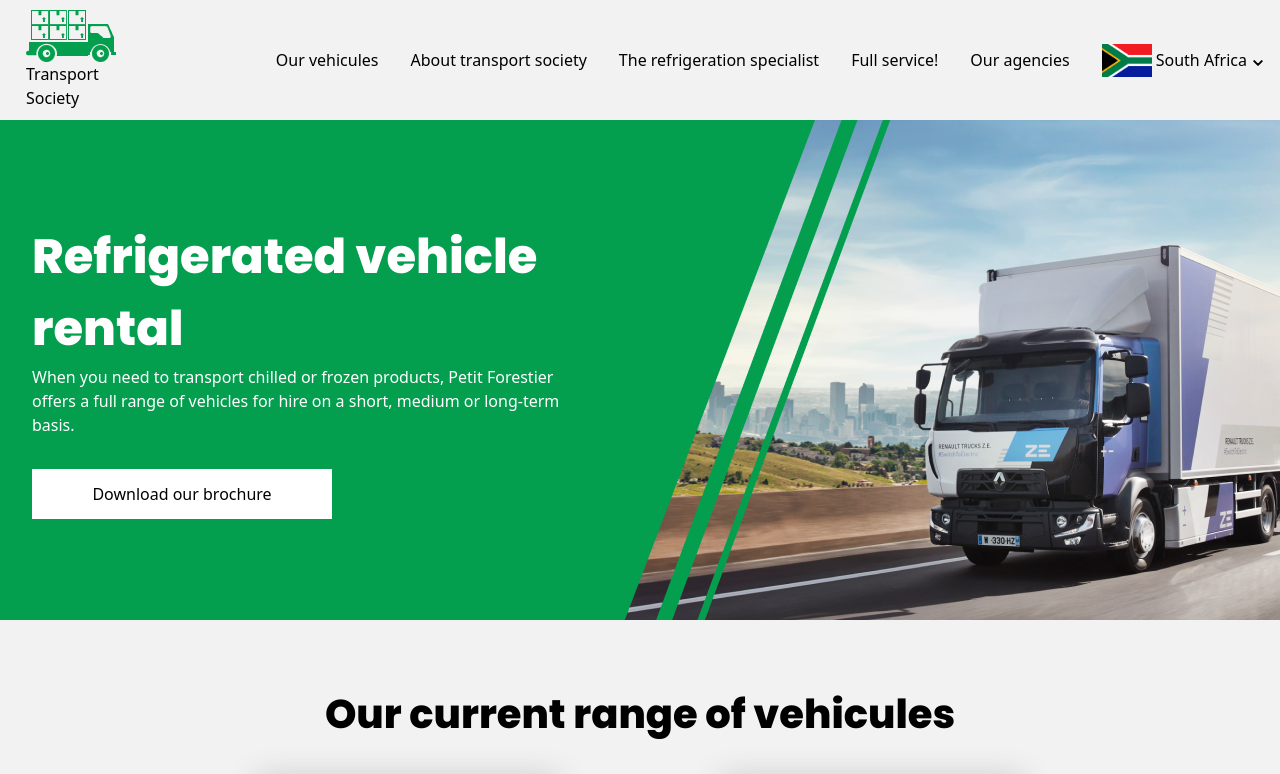
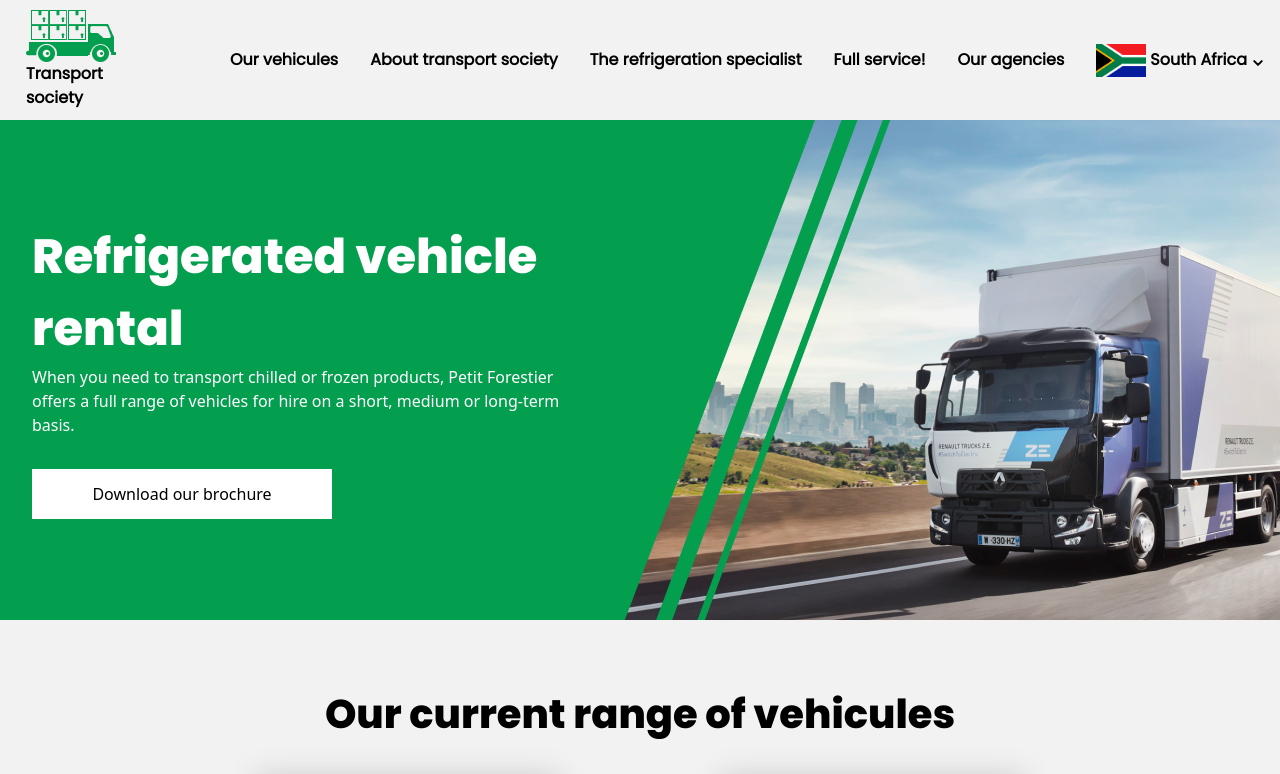
Before and after one commit to A-Rama7/maquette_transport_society, a React (Create React App) app in the folder front/: page / in a window 1280 px wide. Shown: the top 774 px of the page. Built offline with nearby package versions, Linux system fonts and the light colour scheme.

Commit message:
navbar update

```diff
--- a/front/src/components/Navbar/Navbar.css
+++ b/front/src/components/Navbar/Navbar.css
@@ -4,6 +4,8 @@
   justify-content: space-between;
   padding-left: 1rem;
   padding-right: 1rem;
+  font-family: "Poppins";
+  font-weight: bold;
 }
 
 .Logo_container {
@@ -11,6 +13,8 @@
   /* border: 1px solid blue; */
   width: 90px;
   margin: 10px;
+  font-family: "Poppins";
+  font-weight: bolder;
   z-index: 30;
 }
 
@@ -71,6 +75,8 @@
     justify-content: space-between;
   }
   .Navbar_resp .logo {
+    font-family: "Poppins";
+    font-weight: bolder;
     z-index: 20;
   }
   .Navbar_resp .logo img {
--- a/front/src/components/Navbar/Navbar.js
+++ b/front/src/components/Navbar/Navbar.js
@@ -17,7 +17,7 @@ export default function Navbar() {
                 <div className="Logo_container">
                     <Link to="#" className="logo">
                         <img src={logo} alt="Logo" />
-                        <h3 className="Logo_title">Transport Society</h3>
+                        <h3 className="Logo_title">Transport society</h3>
                     </Link>
                 </div>
                 <ul className="nav-list ms-auto">
--- a/front/src/components/Navbar/Navbar.scss
+++ b/front/src/components/Navbar/Navbar.scss
@@ -4,6 +4,8 @@
     justify-content: space-between;
     padding-left: 1rem;
     padding-right: 1rem;
+    font-family: "Poppins";
+    font-weight: bold;
 }
 
 .Logo_container {
@@ -11,7 +13,8 @@
     /* border: 1px solid blue; */
     width: 90px;
     margin: 10px;
-
+    font-family: "Poppins";
+    font-weight: bolder;
     z-index: 30;
 }
 
@@ -84,6 +87,8 @@
 
         .logo{
             // padding: 1em;
+            font-family: "Poppins";
+            font-weight: bolder;
             z-index: 20;
             img {
               width: 100px;
```
Also changed, not shown: 1 other file (tests, documents, lock files or other folders).
